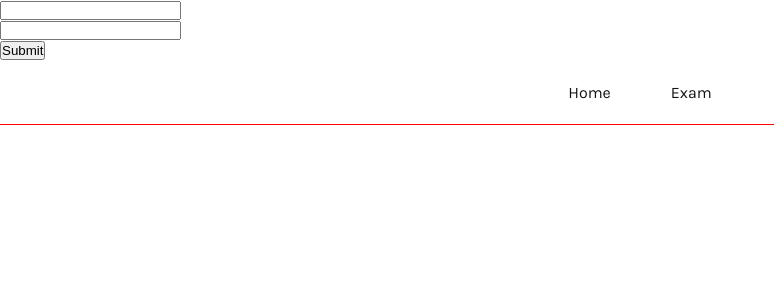
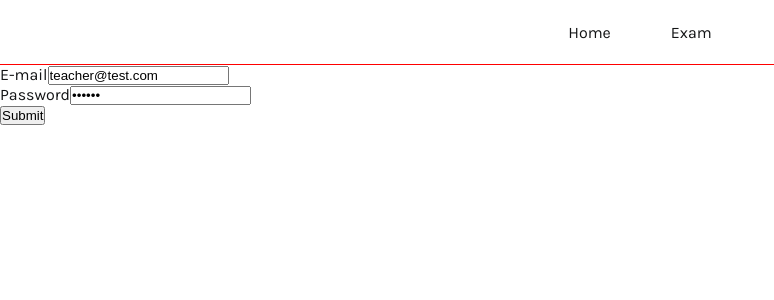
Before and after one commit to mritunjaysaha/final-year-project-fe, a React (Create React App) app: page / in a window 1280 px wide. Shown: the top 300 px of the page, without its empty margins (0-774 px from the left). Built offline with nearby package versions, Linux system fonts and the light colour scheme; no server answers.

Commit message:
connected login component to the backend api

```diff
--- a/package.json
+++ b/package.json
@@ -7,6 +7,7 @@
     "@testing-library/jest-dom": "^5.11.4",
     "@testing-library/react": "^11.1.0",
     "@testing-library/user-event": "^12.1.10",
+    "axios": "^0.21.4",
     "jwt-decode": "^3.1.2",
     "react": "^17.0.2",
     "react-dom": "^17.0.2",
--- a/src/App.js
+++ b/src/App.js
@@ -21,7 +21,7 @@ if (window.localStorage.jwtToken) {
 
     store.dispatch(setAuth(decoded));
 
-    const currentTime = Date.mow() / 1000;
+    const currentTime = Date.now() / 1000;
 
     if (decoded.exp < currentTime) {
     }
@@ -31,8 +31,8 @@ function App() {
     return (
         <>
             <BrowserRouter>
+                <Navbar />
                 <LandingPage />
-                <Navbar />
 
                 <Switch>
                     {/* TODO: Exam Route [Protected route] */}
--- a/src/Components/LandingPage/index.js
+++ b/src/Components/LandingPage/index.js
@@ -1,21 +1,31 @@
+import axios from "axios";
+
 import { Form } from "../Forms";
 import { FormInput } from "../Forms/formInput";
 
 export function LandingPage() {
     const initialValues = {
-        username: "",
-        password: "",
+        email: "teacher@test.com",
+        password: "123456",
     };
 
+    async function handleSubmit(form) {
+        console.log(form);
+
+        await axios
+            .post(`/api/login`, form)
+            .then((res) => {
+                console.log(res.data);
+            })
+            .catch((err) => {
+                console.error(err.message);
+            });
+    }
+
     return (
-        <Form
-            submit={() => {
-                console.log("submit clicked");
-            }}
-            initialValues={initialValues}
-        >
-            <FormInput name="username" />
-            <FormInput name="password" type="password" />
+        <Form submit={handleSubmit} initialValues={initialValues}>
+            <FormInput name="email" type="email" label="E-mail" />
+            <FormInput name="password" type="password" label="Password" />
         </Form>
     );
 }
```
Also changed, not shown: 1 other file (tests, documents, lock files or other folders).
